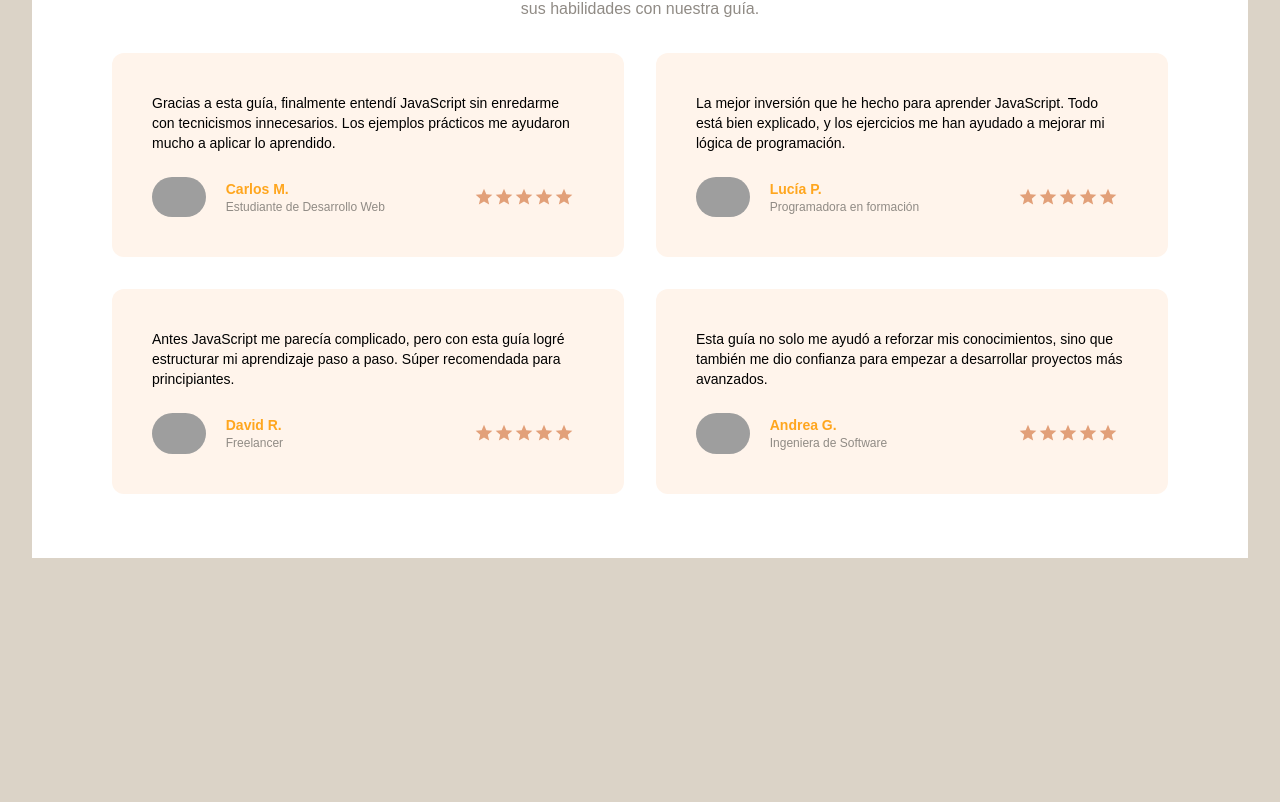
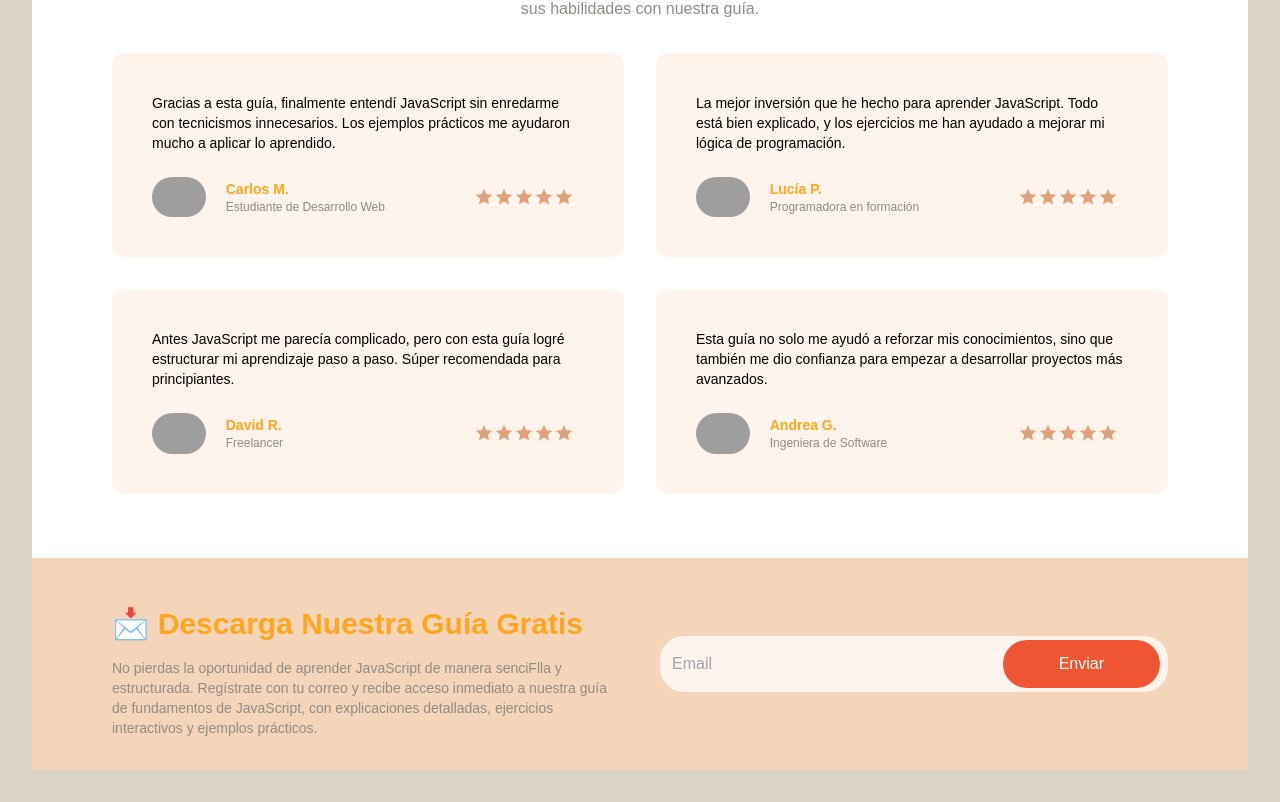
Before and after one commit to MTJonathan/landingbuho, a React (Vite) app: page / in a window 1280 px wide. Shown: the part 2679-3481 px from the top of the page. Before the commit the page ends 3269 px from the top, so only its background shows below. Built offline with nearby package versions, Linux system fonts and the light colour scheme; grey boxes are pictures that could not be loaded.

Commit message:
feat(suscribe): Suscribe Terminado

```diff
--- a/src/App.jsx
+++ b/src/App.jsx
@@ -4,6 +4,7 @@ import About from "./components/About/About";
 import Features from "./components/Features/Features";
 import Action from "./components/Action/Action";
 import Testimonial from "./components/Testimonial/Testimonial";
+import Suscribe from "./components/Suscribe/Suscribe";
 import "./assets/style/App.css";
 
 function App() {
@@ -15,6 +16,7 @@ function App() {
       <Features />
       <Action />
       <Testimonial />
+      <Suscribe />
     </main>
   );
 }
--- /dev/null
+++ b/src/components/Suscribe/Suscribe.jsx
@@ -0,0 +1,25 @@
+const Suscribe = () => {
+  return (
+    <section className="grid grid-cols-2 bg-[#F4D5BA] py-8 px-20 gap-10">
+      <header>
+        <h2 class="text-3xl text-[#ffa61e] font-[700] my-4">
+          📩 Descarga Nuestra Guía Gratis
+        </h2>
+        <p className="text-[#908b85] text-sm">
+          No pierdas la oportunidad de aprender JavaScript de manera senciFlla y
+          estructurada. Regístrate con tu correo y recibe acceso inmediato a
+          nuestra guía de fundamentos de JavaScript, con explicaciones
+          detalladas, ejercicios interactivos y ejemplos prácticos.
+        </p>
+      </header>
+      <form className="grid place-items-center">
+        <label className="flex bg-[#FFF4EB] py-1 pl-3 pr-2 rounded-3xl w-full">
+          <input className="bg-transparent w-full outline-none" type="email" placeholder="Email" />
+          <button className="bg-[#ef5532] py-3 px-14 rounded-3xl text-white">Enviar</button>
+        </label>
+      </form>
+    </section>
+  );
+};
+
+export default Suscribe;
```
